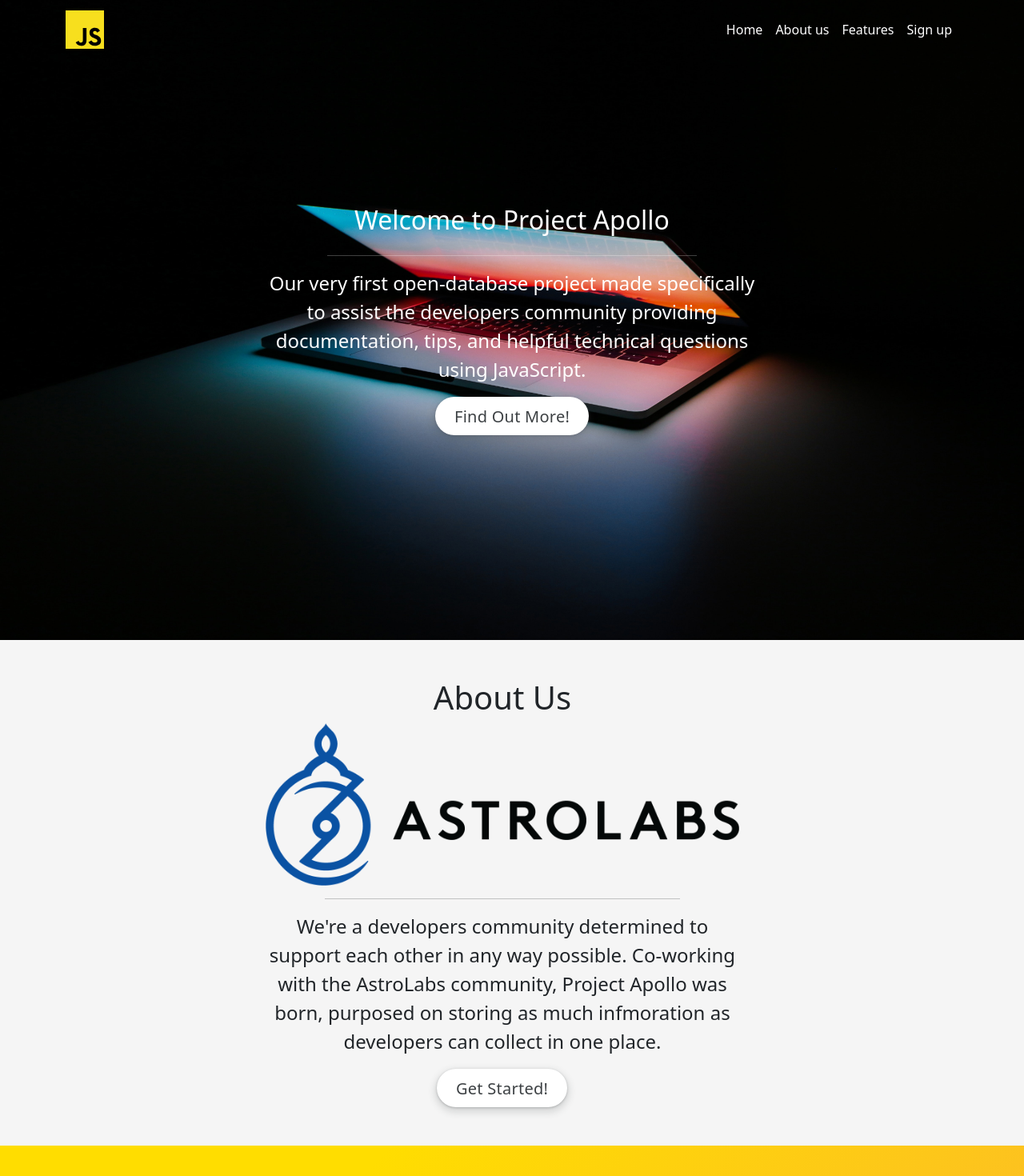
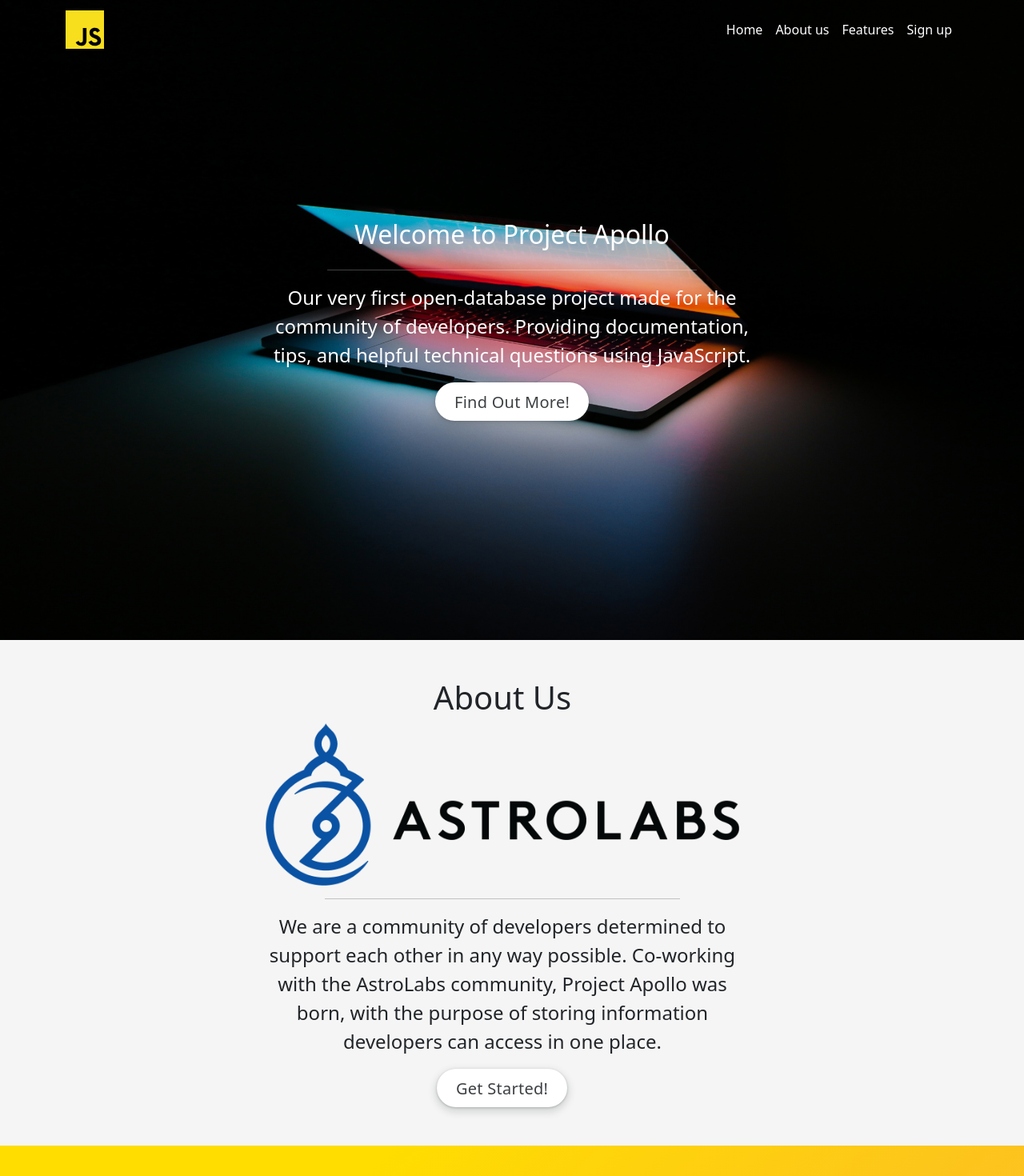
Before and after one commit to TshiSelle/Project-Apollo-LP, a React (Create React App) app in the folder apollo/: page / in a window 1280 px wide. Shown: the top 1470 px of the page at 80% size. Built offline with nearby package versions, Linux system fonts and the light colour scheme.

Commit message:
content modifications

```diff
--- a/apollo/src/components/About/MyAbout.jsx
+++ b/apollo/src/components/About/MyAbout.jsx
@@ -18,14 +18,14 @@
 
           <div className='col-lg-12 par'>
             <p>
-              We're a developers community determined to support each other in
-              any way possible. Co-working with the AstroLabs community, Project
-              Apollo was born, purposed on storing as much infmoration as
-              developers can collect in one place.
+              We are a community of developers determined to support each other
+              in any way possible. Co-working with the AstroLabs community,
+              Project Apollo was born, with the purpose of storing information
+              developers can access in one place.
             </p>
           </div>
           <div className='col-lg-12'>
-            <a href='#signup'  className='btn_href'>
+            <a href='#signup' className='btn_href'>
               <button className='button-17' href='#about'>
                 Get Started!
               </button>
--- a/apollo/src/components/Header/MyHeader.jsx
+++ b/apollo/src/components/Header/MyHeader.jsx
@@ -15,9 +15,9 @@
           </div>
           <div className='col-lg-12 test'>
             <p>
-              Our very first open-database project made specifically to assist
-              the developers community providing documentation, tips, and
-              helpful technical questions using JavaScript.
+              Our very first open-database project made for the community of
+              developers. Providing documentation, tips, and helpful technical
+              questions using JavaScript.
             </p>
           </div>
           <div className='col-lg-12 test'>
```
